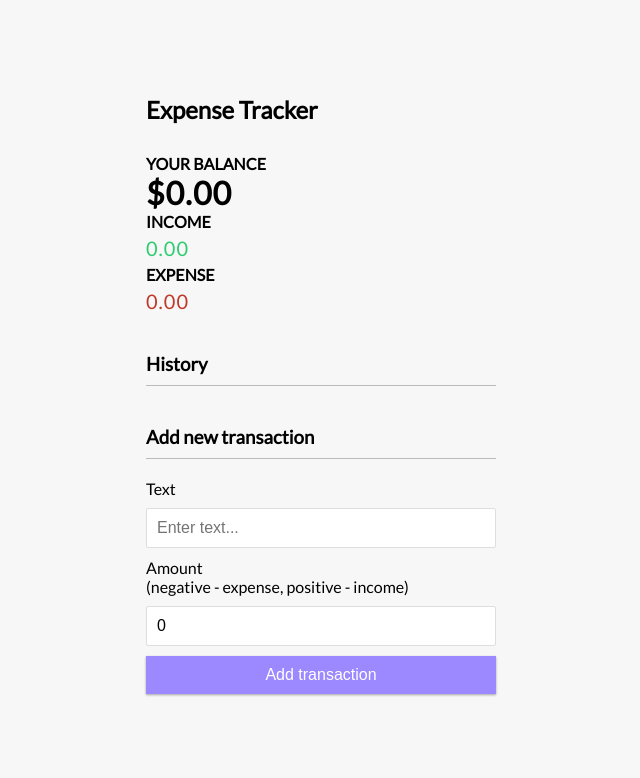
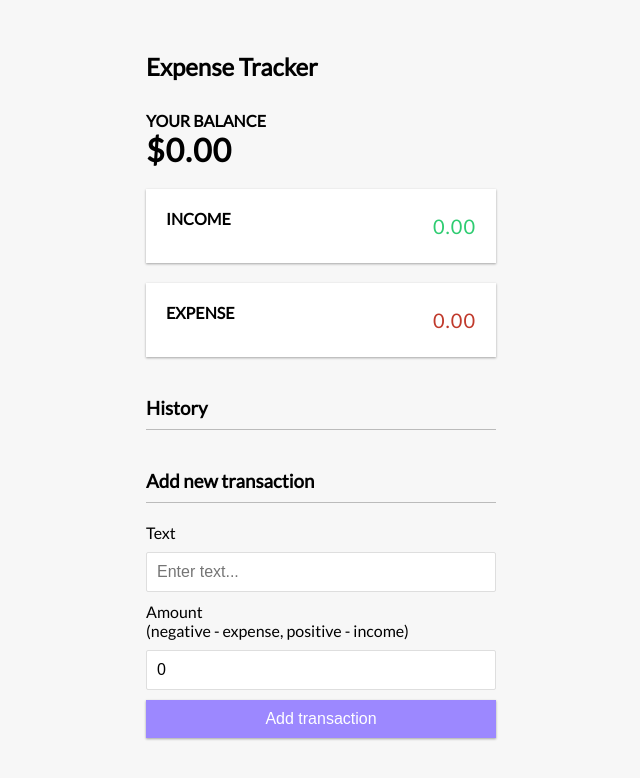
Before and after one commit to rogan-templer/expense-tracker, a React (Create React App) app: page / in a window 1280 px wide. Shown: the top 778 px of the page, without its empty margins (319-959 px from the left). Built offline with nearby package versions, Linux system fonts and the light colour scheme.

Commit message:
small styling change on incomeexpenses.jsx

```diff
--- a/src/components/IncomeExpenses.jsx
+++ b/src/components/IncomeExpenses.jsx
@@ -23,11 +23,11 @@ function IncomeExpenses() {
 
   return (
     <>
-      <div>
+      <div className="inc-exp-container">
         <h4>Income</h4>
         <p className="money plus">{income}</p>
       </div>
-      <div>
+      <div className="inc-exp-container">
         <h4>Expense</h4>
         <p className="money minus">{expense}</p>
       </div>
```
